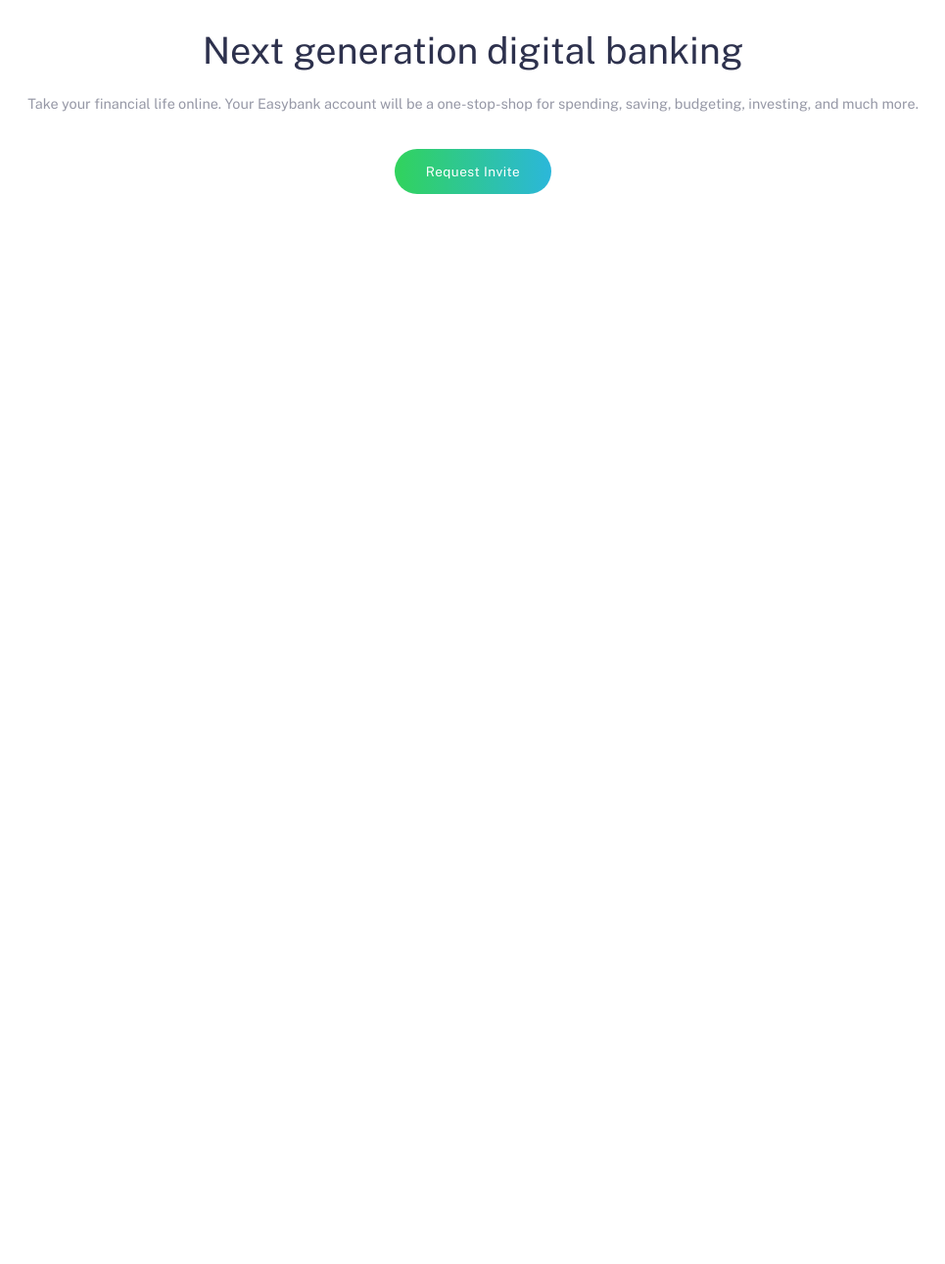
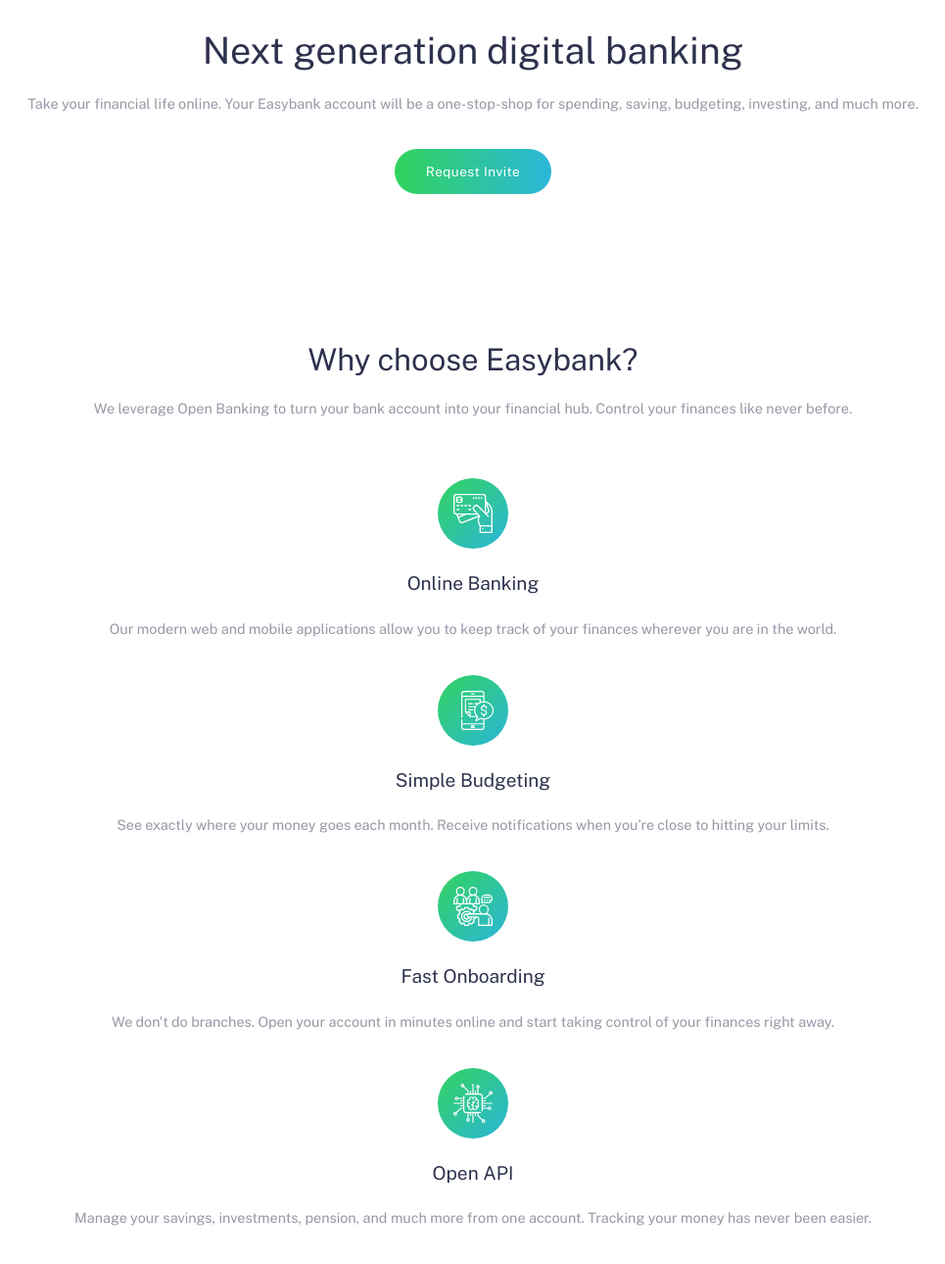
Before and after one commit to Ayon95/frontend-mentor-challenges, a website: page easybank-landing-page/index.html in a window 1280 px wide. Shown: the part 1468-2758 px from the top of the page at 98% size, without its empty margins (157-1122 px from the left). Before the commit the page ends 1666 px from the top, so only its background shows below. Drawn offline with nearby package versions, Linux system fonts and the light colour scheme.

Commit message:
added markup and styles for benefits section

```diff
--- a/easybank-landing-page/index.html
+++ b/easybank-landing-page/index.html
@@ -23,15 +23,8 @@
   </head>
   <body>
     <!--
-    Request Invite Why choose Easybank? We leverage Open Banking to turn your
-    bank account into your financial hub. Control your finances like never
-    before. Online Banking Our modern web and mobile applications allow you to
-    keep track of your finances wherever you are in the world. Simple Budgeting
-    See exactly where your money goes each month. Receive notifications when
-    you’re close to hitting your limits. Fast Onboarding We don’t do branches.
-    Open your account in minutes online and start taking control of your
-    finances right away. Open API Manage your savings, investments, pension, and
-    much more from one account. Tracking your money has never been easier.
+    Request Invite
+
     Latest Articles By Claire Robinson Receive money in any currency with no
     fees The world is getting smaller and we’re becoming more mobile. So why
     should you be forced to only receive money in a single … By Wilson Hutton
@@ -115,6 +108,49 @@
           <button class="button button--primary">Request Invite</button>
         </div>
       </section>
+
+      <section class="benefits">
+        <h2 class="benefits__title heading heading--2">Why choose Easybank?</h2>
+        <p class="benefits__subtitle body-text body-text--1">
+          We leverage Open Banking to turn your
+          bank account into your financial hub. Control your finances like never
+          before.
+        </p>
+        <ul class="benefits__list">
+          <li class="benefit">
+            <img src="./images/icon-online.svg" alt="">
+            <h3 class="benefit__title heading heading--3">Online Banking</h3>
+            <p class="benefit__description body-text body-text--1">
+              Our modern web and mobile applications allow you to
+              keep track of your finances wherever you are in the world.
+            </p>
+          </li>
+          <li class="benefit">
+            <img src="./images/icon-budgeting.svg" alt="">
+            <h3 class="benefit__title heading heading--3">Simple Budgeting</h3>
+            <p class="benefit__description body-text body-text--1">
+              See exactly where your money goes each month. Receive notifications when
+              you’re close to hitting your limits.
+            </p>
+          </li>
+          <li class="benefit">
+            <img src="./images/icon-onboarding.svg" alt="">
+            <h3 class="benefit__title heading heading--3">Fast Onboarding</h3>
+            <p class="benefit__description body-text body-text--1">
+              We don't do branches. Open your account in minutes online and start taking control of your
+              finances right away.
+            </p>
+          </li>
+          <li class="benefit">
+            <img src="./images/icon-api.svg" alt="">
+            <h3 class="benefit__title heading heading--3">Open API</h3>
+            <p class="benefit__description body-text body-text--1">
+              Manage your savings, investments, pension, and
+              much more from one account. Tracking your money has never been easier.
+            </p>
+          </li>
+        </ul>
+      </section>
     </main>
 
     <!-- <div class="attribution">
--- a/easybank-landing-page/sass/abstracts/_variables.scss
+++ b/easybank-landing-page/sass/abstracts/_variables.scss
@@ -35,6 +35,7 @@
 /*----------- Spacing and UI ----------- */
 
 $base-spacing: 2rem;
+$section-margin-bottom: $base-spacing * 7.5;
 $base-border-radius: 6px;
 
 /*----------- Miscellaneous ----------- */
--- a/easybank-landing-page/sass/base/_typography.scss
+++ b/easybank-landing-page/sass/base/_typography.scss
@@ -14,6 +14,14 @@
   &--1 {
     font-size: variables.$base-font-size * 2.1;
   }
+
+  &--2 {
+    font-size: variables.$base-font-size * 1.73;
+  }
+
+  &--3 {
+    font-size: variables.$base-font-size * 1.06;
+  }
 }
 
 .body-text {
--- a/easybank-landing-page/sass/components/_benefit-card.scss
+++ b/easybank-landing-page/sass/components/_benefit-card.scss
@@ -0,0 +1,10 @@
+@use "../abstracts/variables";
+
+.benefit {
+  &:not(:last-child) {
+    margin-bottom: variables.$base-spacing * 1.8;
+  }
+  &__title {
+    margin: variables.$base-spacing 0 variables.$base-spacing * 1.18 0;
+  }
+}
--- a/easybank-landing-page/sass/main.scss
+++ b/easybank-landing-page/sass/main.scss
@@ -4,6 +4,7 @@
 @use "./base/utilities";
 // Components
 @use "./components/button";
+@use "./components/benefit-card";
 // Layout
 @use "./layout/header";
 // Pages
--- a/easybank-landing-page/sass/pages/_home.scss
+++ b/easybank-landing-page/sass/pages/_home.scss
@@ -1,4 +1,12 @@
 @use "../abstracts/variables";
+
+// Common styles
+.hero,
+.benefits {
+  margin-bottom: variables.$section-margin-bottom;
+}
+
+// Hero section
 
 .hero {
   padding: 0 variables.$base-spacing;
@@ -20,3 +28,14 @@
     margin: variables.$base-spacing 0 variables.$base-spacing * 1.74 0;
   }
 }
+
+// Benefits section
+
+.benefits {
+  padding: 0 variables.$base-spacing;
+  text-align: center;
+
+  &__subtitle {
+    margin: variables.$base-spacing 0 variables.$base-spacing * 3 0;
+  }
+}
```
Also changed, not shown: easybank-landing-page/css/main.css.
